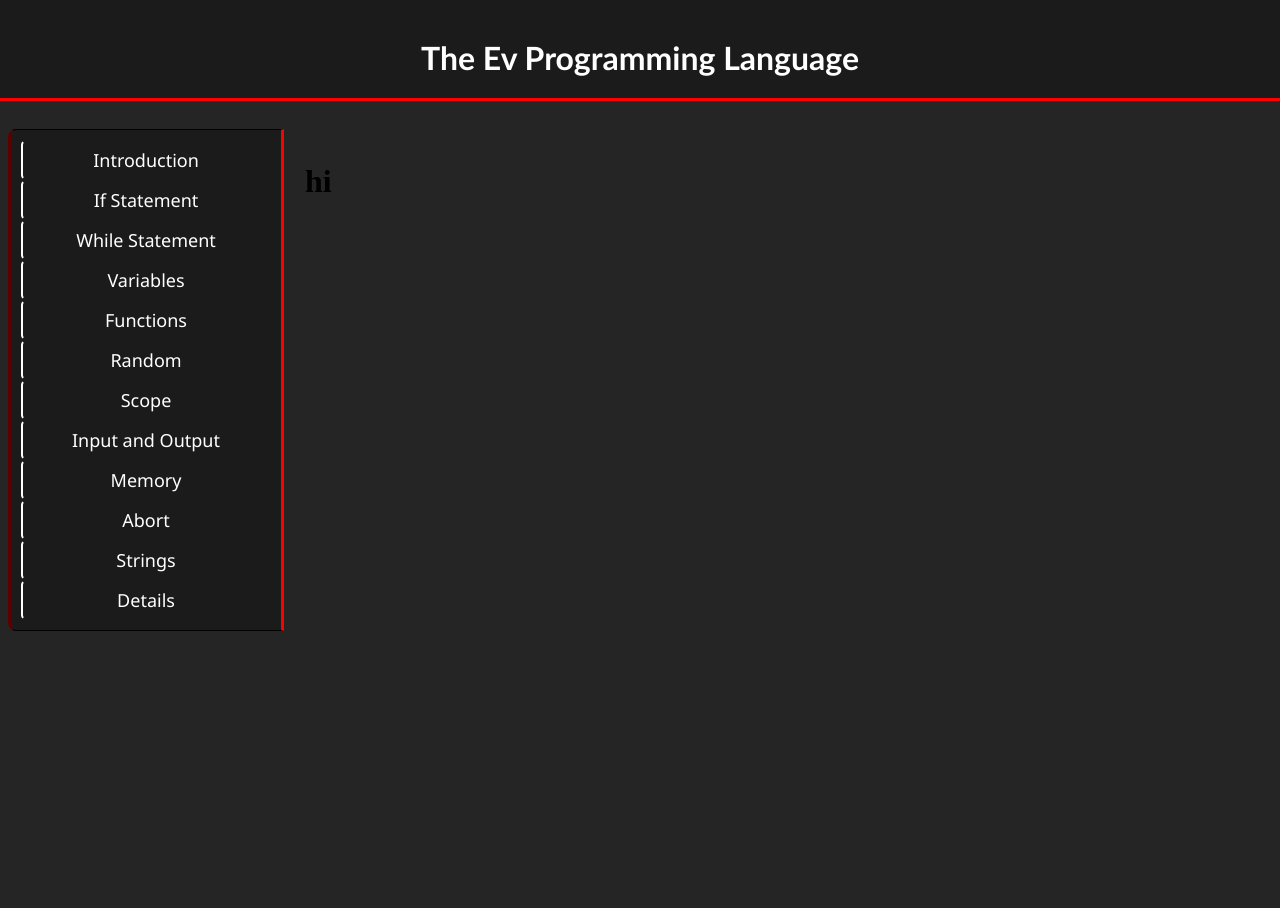
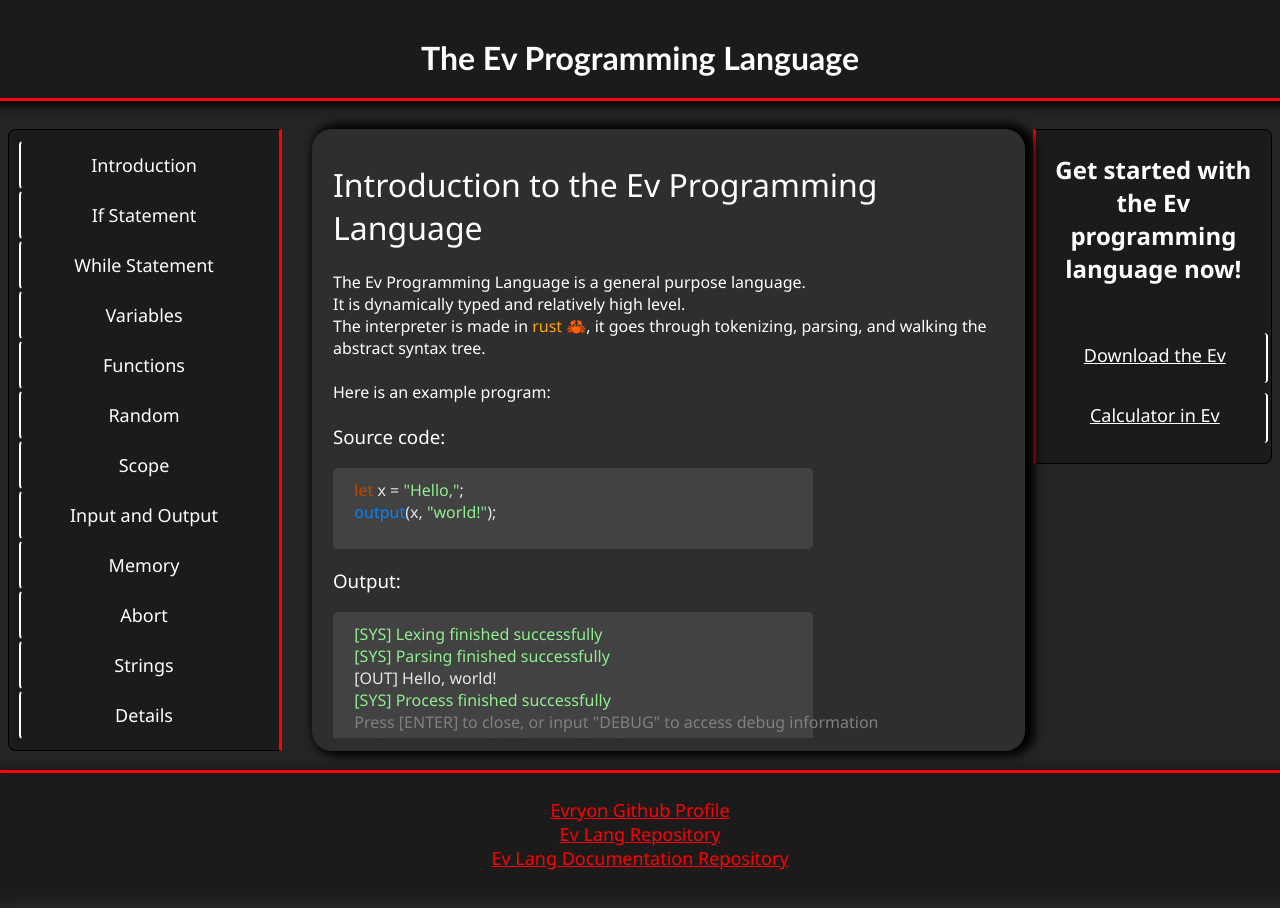
Before and after one commit to Evryon75/Ev-Lang-Documentation, an Angular app: page / in a window 1280 px wide. Shown: the top 908 px of the page. Before the commit the page ends 800 px from the top, so only its background shows below. Built offline with nearby package versions, Linux system fonts and the light colour scheme.

Commit message:
added download section and  finished introduction section

```diff
--- a/src/app/app.component.html
+++ b/src/app/app.component.html
@@ -19,7 +19,17 @@
         <app-section id="sect" sectionName="Details"></app-section>
     </nav>
     <iframe id="ifr" src="../assets/iframes/introduction.html" frameborder="0"></iframe>
+    <article id="dl">
+        <h2>Get started with the Ev programming language now!</h2><br>
+        <a class="dlbtn" href="../ev_interpreter.exe" download="ev_interpreter.exe">Download the Ev Interpreter</a>
+        <a class="dlbtn" href="https://github.com/Evryon75/EvCalc">Calculator in Ev</a>
+    </article>
 </main>
+<footer>
+        <a href="https://github.com/Evryon75">Evryon Github Profile</a><br>
+        <a href="https://github.com/Evryon75/Ev-Interpreter">Ev Lang Repository</a><br>
+        <a href="https://github.com/Evryon75/Ev-Lang-Documentation">Ev Lang Documentation Repository</a><br>
+</footer>
 <!--
     <pre>
         <span style="color: rgb(184, 73, 0)">while</span> x == <span style="color: rgb(255, 102, 0)">5</span> {{"{"}}
--- a/src/app/app.component.scss
+++ b/src/app/app.component.scss
@@ -2,14 +2,91 @@
     background-color: rgb(27, 27, 27);
     display:grid;
     width: fit-content;
-    height: fit-content;
+    height: 600px;
     border: 1px solid black;
     border-right: 3px solid red;
     padding: 10px;
 
     border-top-left-radius: 8px;
     border-bottom-left-radius: 8px;
-    border-left: 3px solid rgb(95, 0, 0);
+}
+a {
+    color: red;
+    font-size: large;
+    font-family: 'Segoe UI', Tahoma, Geneva, Verdana, sans-serif;
+}
+h2 {
+    font-family: 'Segoe UI', Tahoma, Geneva, Verdana, sans-serif
+}
+#dl {
+    background-color: rgb(27, 27, 27);
+    display:grid;
+    width: 20%;
+    height: fit-content;
+    border: 1px solid black;
+    border-left: 3px solid red;
+    padding: 3px;
+    padding-bottom: 20px;
+    text-align: center;
+    justify-items: right;
+    border-top-right-radius: 8px;
+    border-bottom-right-radius: 8px;
+}
+.dlbtn {
+    margin-top: 10px;
+    align-items: center;
+    justify-content: center;
+    text-align: center;
+    line-height: 45px;
+    display: block;
+    text-align: center;
+    width: 97%;
+    height: 50px;
+    background-color: rgb(27, 27, 27);
+    color: white;
+    font: bold;
+    font-family:'Segoe UI', Tahoma, Geneva, Verdana, sans-serif;
+    font-size: large;
+    border-color: rgb(27, 27, 27);
+    border-right: 2px solid white;
+    border-top-left-radius: 10px;
+    border-bottom-left-radius: 10px;
+    border-top-right-radius: 4px;
+    border-bottom-right-radius: 4px;
+}
+.dlbtn:hover {
+    animation-duration: 0.5s;
+    animation-name: hovery;
+    background-color: rgb(49, 49, 49);
+    color: red;
+    border-right: 2px solid red;
+}
+.dlbtn:not(hovery) {
+    animation-duration: 0.5s;
+    animation-name: not-hovery;
+}
+.dlbtn:active {
+    background-color: rgb(63, 63, 63);
+    color: rgba($color: #ff7676, $alpha: 1.0);
+    border-right-color: #ff7676;
+}
+@keyframes hovery {
+    from {
+        background-color: rgb(27, 27, 27);
+        color: white;
+    } to {
+        background-color: rgb(49, 49, 49);
+        color: red;
+    }
+}
+@keyframes not-hovery {
+    from {
+        background-color: rgb(49, 49, 49);
+        color: red;
+    } to {
+        background-color: rgb(27, 27, 27);
+        color: white;
+    }
 }
 header {
     font-family: 'Gill Sans', 'Gill Sans MT', Calibri, 'Trebuchet MS', sans-serif;
@@ -23,11 +100,34 @@ header {
     margin-right: -1%;
     background-color: rgb(27, 27, 27);
     border-bottom: 3px solid red;
+    box-shadow: 5px 0px 10px 5px #000000;
 }
 #main {
     display: flex;
 }
 iframe {
     padding: 1%;
-    width: 1000px;
+    width: 60%;
+    border-radius: 20px;
+    background-color: rgb(46, 46, 46);
+    position: relative;
+    left: 30px;
+    margin-right: 3%;
+    box-shadow: 5px 0px 10px 5px #000000;
 }
+* {
+    color: white;
+}
+footer {
+    position: relative;
+    margin: 1.5%;
+    margin-left: -1%;
+    margin-right: -1%;
+    background-color: rgb(27, 27, 27);
+    border-top: 3px solid red;
+    height: 100%;
+    text-align: center;
+    justify-content: center;
+    padding: 2%;
+    box-shadow: 5px 0px 10px 5px rgb(27, 27, 27);
+}
--- a/src/app/components/section/section.component.scss
+++ b/src/app/components/section/section.component.scss
@@ -1,6 +1,6 @@
 button {
     width: 250px;
-    height: 40px;
+    height: 50px;
     border-radius: 5px;
     background-color: rgb(27, 27, 27);
     color: white;
--- /dev/null
+++ b/src/assets/iframes/iframes.css
@@ -0,0 +1,34 @@
+* {
+    color: white;
+    font-family: 'Segoe UI', Tahoma, Geneva, Verdana, sans-serif;
+    font-weight: 400;
+}
+::-webkit-scrollbar {
+    width: 5px;
+}
+::-webkit-scrollbar-track {
+    background: #00000000;
+}
+::-webkit-scrollbar-thumb {
+    background: rgba(155, 155, 155, 0.63);
+}
+pre {
+    background-color: rgb(66, 66, 66);
+    border-radius: 5px;
+    width: 70%;
+    color: rgb(230, 230, 230);
+    padding: 0.7%;
+    padding-top: 1.6%;
+}
+.whifle {
+    color: rgb(184, 73, 0)
+}
+.str {
+    color: lightgreen
+}
+.num {
+    color: rgb(255, 102, 0)
+}
+.fun {
+    color: rgb(0, 132, 255)
+}
--- a/src/assets/iframes/introduction.html
+++ b/src/assets/iframes/introduction.html
@@ -4,9 +4,37 @@
     <meta charset="UTF-8">
     <meta http-equiv="X-UA-Compatible" content="IE=edge">
     <meta name="viewport" content="width=device-width, initial-scale=1.0">
+    <link rel="stylesheet" href="iframes.css">
     <title>Document</title>
 </head>
 <body>
-    <h1>hi</h1>
-</body>
+    <h1>Introduction to the Ev Programming Language</h1>
+    <h4>
+        The Ev Programming Language is a general purpose language.<br>
+        It is dynamically typed and relatively high level.<br>
+        The interpreter is made in <span style="color: orange;">rust</span> 🦀, it goes through tokenizing, parsing, and walking the abstract syntax tree.<br>
+        <br>Here is an example program:
+    </h4>
+    <h3>Source code:</h3>
+    <pre>
+    <span class="whifle">let</span> x = <span class="str">"Hello,"</span>;
+    <span class="fun">output</span>(x, <span class="str">"world!"</span>);
+    </pre>
+    <h3>Output:</h3>
+    <pre><span style="color: lightgreen;">    [SYS] Lexing finished successfully
+    [SYS] Parsing finished successfully</span>
+    [OUT] Hello, world!
+    <span style="color: lightgreen;">[SYS] Process finished successfully</span>
+    <span style="color: gray;">Press [ENTER] to close, or input "DEBUG" to access debug information
+    Both "DEBUG" and "debug" will work</span>
+    </pre>
+    <h4>To execute your source code simply put the interpreter in a folder together with a file named "main.ev",<br>
+        if no such file is found the interpreter will run into an error and immidiately close.<br>
+        <br>Visual Studio Code is a great IDE to work in Ev, you can edit main.ev and simply run this command <pre>
+    start ev_interpreter.exe
+        </pre><br>
+        (or whatever the interpreter's name is if you choose to rename it) in your terminal.<br>
+        Alternatively you can also just double click the interpreter from your file explorer.<br>
+        Dont forget you can press the up arrow key to cycle through your previous terminal commands!</h4>
+    </body>
 </html>
--- a/src/styles.scss
+++ b/src/styles.scss
@@ -9,18 +9,6 @@ pre {
     color: rgb(230, 230, 230);
     padding: 0.7%;
 }
-.whifle {
-    color: rgb(184, 73, 0)
-}
-.str {
-    color: lightgreen
-}
-.num {
-    color: rgb(255, 102, 0)
-}
-.fun {
-    color: rgb(0, 132, 255)
-}
 ::-webkit-scrollbar {
     width: 5px;
 }
```
Also changed, not shown: 1 other file (tests, documents, lock files or other folders).
